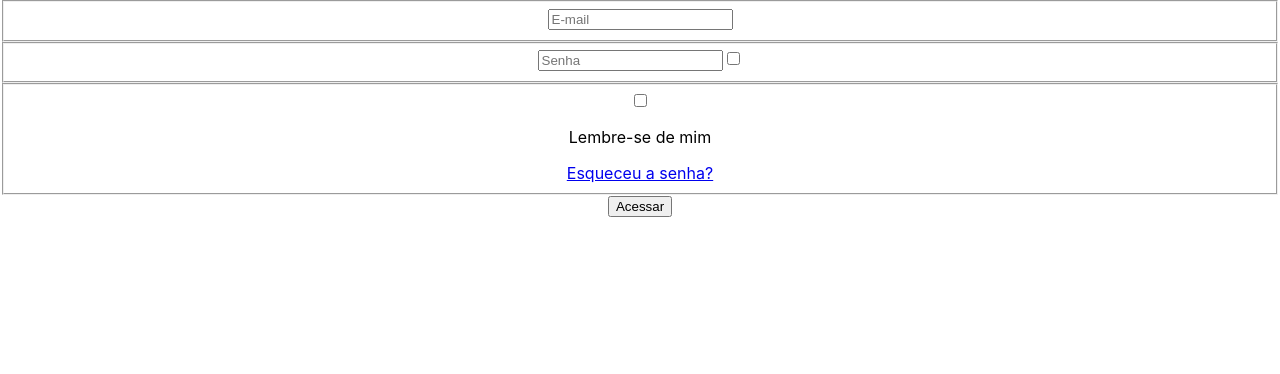
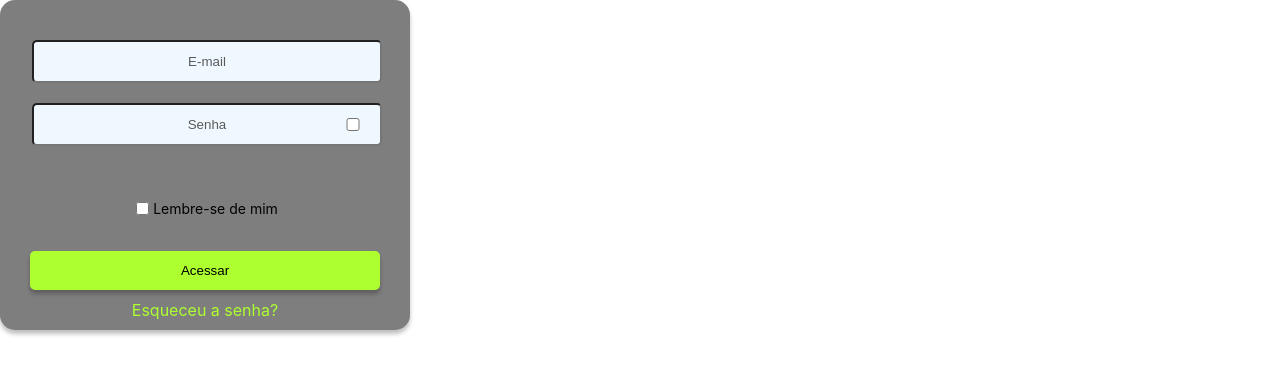
Before and after one commit to GuilhermeCGJ/app-de-investimentos, a React (Create React App) app: page / in a window 1280 px wide. Shown: the top 374 px of the page. Built offline with nearby package versions, Linux system fonts and the light colour scheme.

Commit message:
style: Login form

```diff
--- /dev/null
+++ b/src/components/LoginForm.css
@@ -0,0 +1,83 @@
+form {
+  background-color: rgb(126, 126, 126);
+  border-radius: 15px;
+  box-shadow: 0px 4px 4px rgba(0, 0, 0, 0.25);
+  height: 30vh;
+  max-height: 380px;
+  max-width: 350px;
+  padding: 40px 30px;
+  padding-bottom: 50px;
+  width: 80vw;
+}
+
+fieldset {
+  border: none;
+  margin-bottom: 20px;
+  padding: 0;
+}
+
+input {
+  background-color: aliceblue;
+  border-radius: 5px;
+  padding: 12px 0px;
+  width: 100%;
+  text-align: center;
+  accent-color: green;
+}
+
+input::placeholder {
+  color: rgb(89, 90, 90);
+}
+
+small {
+  color: rgb(187, 255, 0);
+}
+
+button{
+  background-color: greenyellow;
+  border: none;
+  border-radius: 5px;
+  box-shadow: 0px 4px 4px rgba(0, 0, 0, 0.25);
+  margin-bottom: 10px;
+  padding: 12px 0px 12px 0px;
+  width: 100%;
+}
+
+a {
+  color: greenyellow;
+  text-decoration: none;
+}
+
+.password-wrapper {
+  position: relative;
+}
+
+.show-password-input {
+  position: absolute;
+  top: 12px;
+  right: 12px;
+  width: 20px;
+}
+
+.remember-wrapper {
+  display: flex;
+  align-items: center;
+  justify-content: center;
+}
+
+.remember-input {
+  display: flex;
+  align-items: center;
+  font-size: 14px;
+}
+
+#remember {
+  flex: 1;
+  margin-right: 4px;
+}
+
+@media screen and (max-width: 992px) {
+  main {
+    height: 100vh;
+  }
+}
--- a/src/components/LoginForm.js
+++ b/src/components/LoginForm.js
@@ -1,5 +1,6 @@
 import React, { useState } from 'react';
 import { useNavigate  } from 'react-router-dom';
+import './LoginForm.css';
 
 export default function LoginForm() {
   const navigate = useNavigate ();
@@ -101,7 +102,7 @@ export default function LoginForm() {
               />
               <p>Lembre-se de mim </p> {'  '}
             </label>
-            <a href="a">Esqueceu a senha?</a>
+
           </fieldset>
           <button
             type="button"
@@ -109,6 +110,7 @@ export default function LoginForm() {
           >
             Acessar
           </button>
+          <a href="a">Esqueceu a senha?</a>
         </form>
       </main>
     )
```
